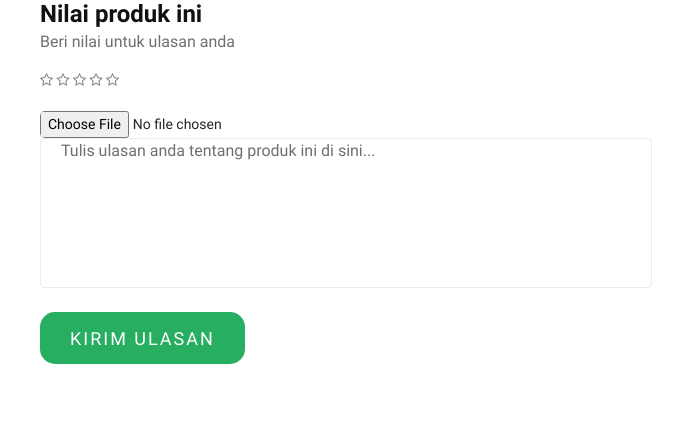
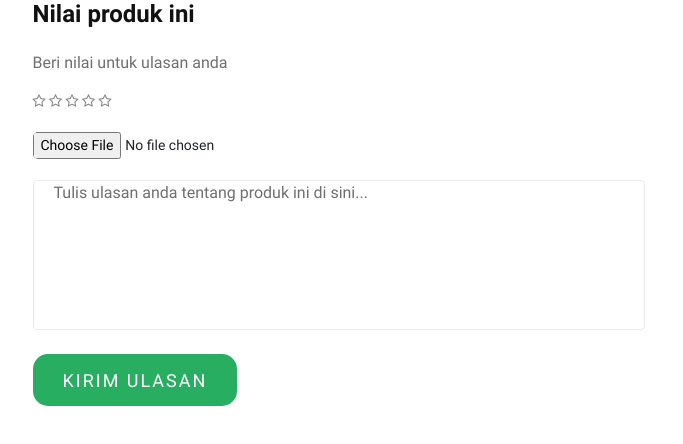
Before and after one commit to ariefstwan/TA-PEMWEB-IMPERFECT-FRONT-END, a plain HTML site: page ulasan.html in a window 1280 px wide. Shown: the whole page, without its empty margins (70-753 px from the left). Drawn offline with Linux system fonts and the light colour scheme.

Commit message:
new copywrittings

```diff
--- a/ulasan.html
+++ b/ulasan.html
@@ -30,10 +30,15 @@
 </head>
 
 <body>
+    <div class="container-fluid">
+        <div class="row">
+            <div class="col-sm-12">
+                <div class="card-block">
                     <div class="small-container single-product-review">
                         <div class="row">
                             <div class="col-lg-7">
                                 <h4>Nilai produk ini</h4>
+                                <br>
                                 <p>Beri nilai untuk ulasan anda</p>
                                 <div class="rating-review">
                                     <i class="fa fa-star-o"></i>
@@ -46,11 +51,17 @@
                                     <form action="#">
                                         <input class="UploadGambarUlasan" type="file" id="GambarUlasan" name="filename">
                                     </form>
+                                    <br>
                                     </form>
                                     <form action="#">
-                        <textarea placeholder="Tulis ulasan anda tentang produk ini di sini..."></textarea><br />
+                                        <textarea
+                                            placeholder="Tulis ulasan anda tentang produk ini di sini..."></textarea><br />
                                         <button type="submit" class="site-btn">Kirim Ulasan</button>
                                     </form>
+                                </div>
+                            </div>
+                        </div>
+                    </div>
                 </div>
             </div>
         </div>
```
Also changed, not shown: sign-up.html (+1 -1 lines). Lines whose indentation alone changed are shown as unchanged.
